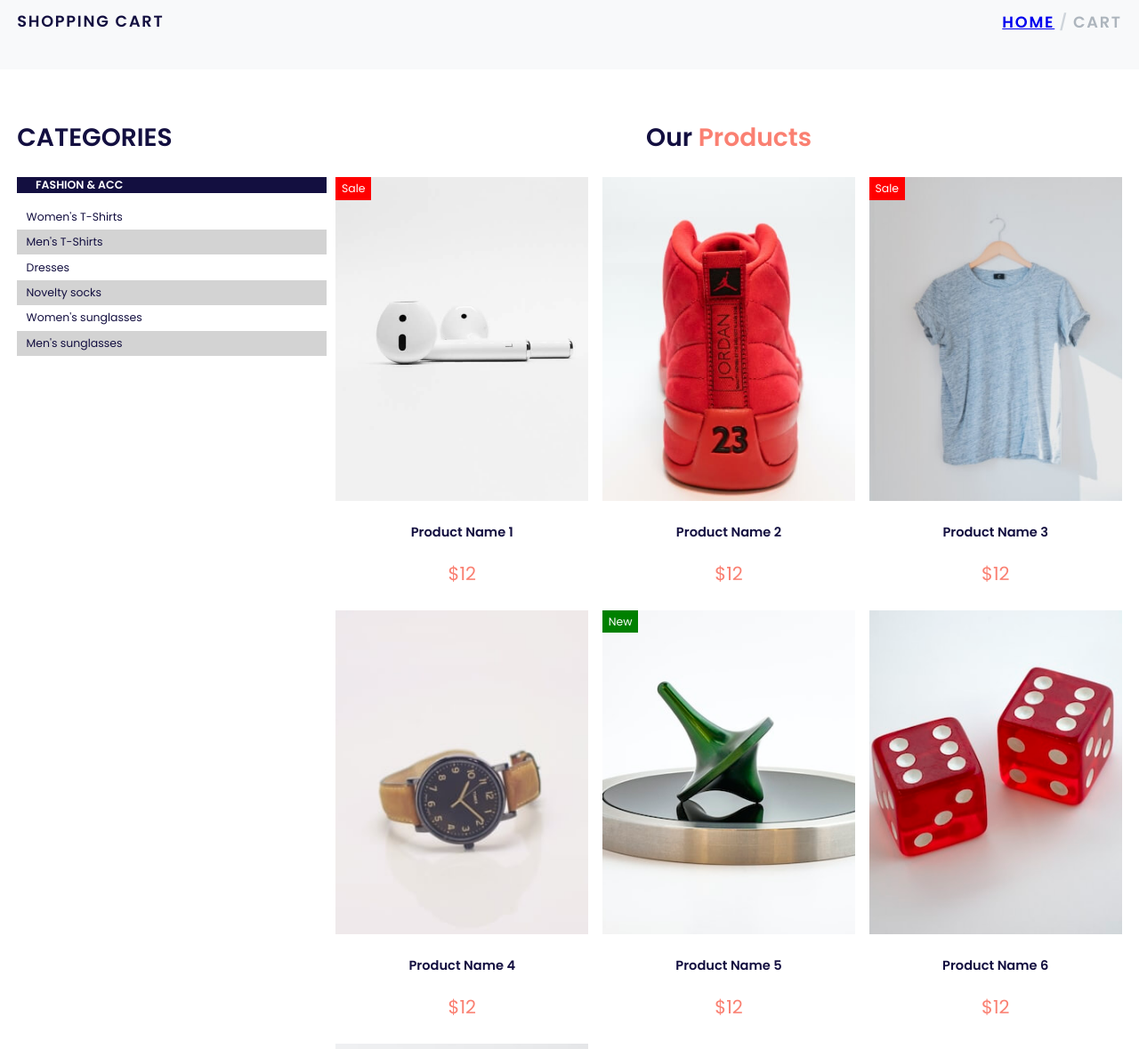
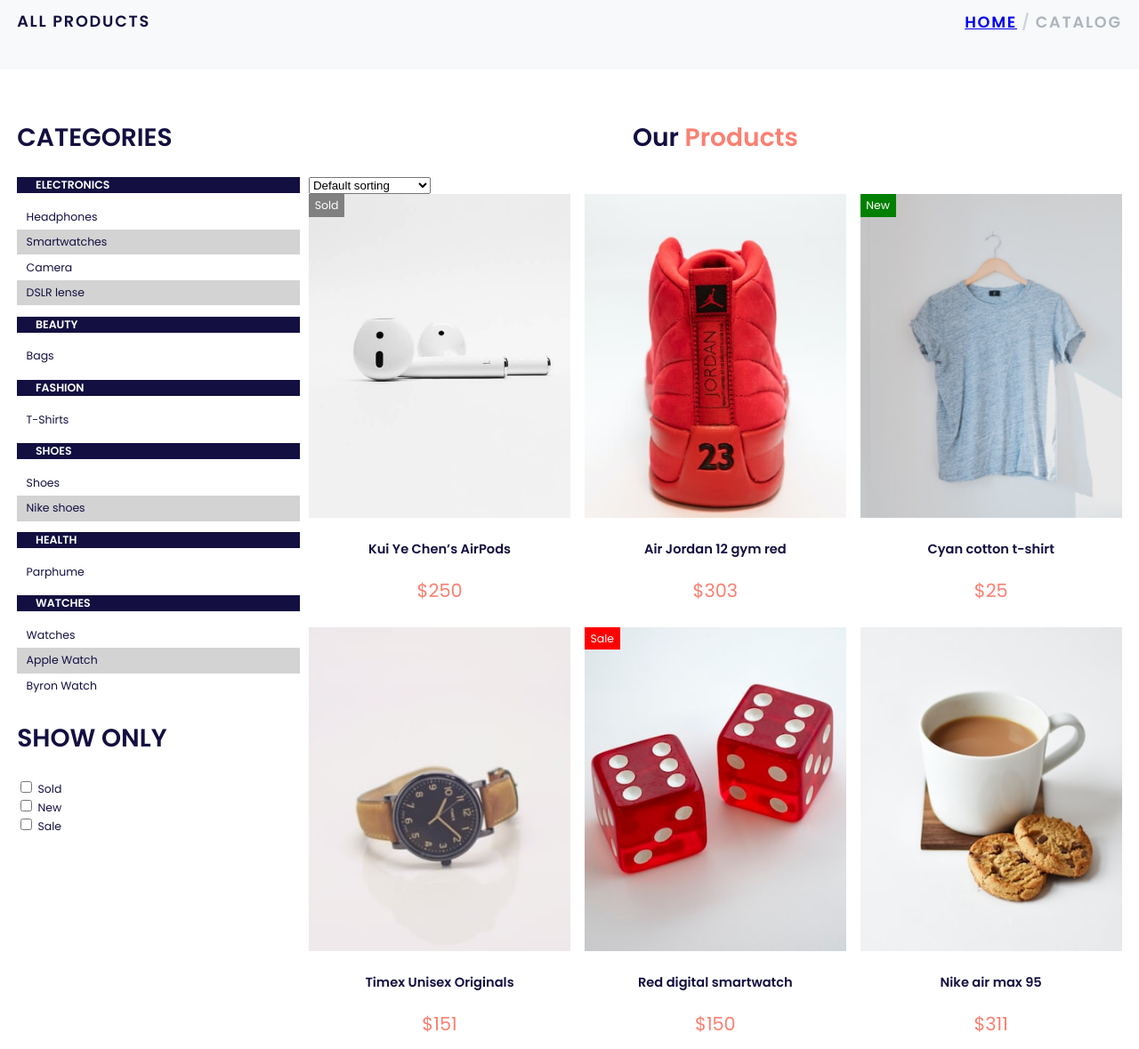
Before and after one commit to couchjanus/js-g31, a plain HTML site: page catalog.html in a window 1280 px wide. Shown: the part 91-1270 px from the top of the page at 89% size. Drawn offline with Linux system fonts and the light colour scheme.

Commit message:
added unit 5

```diff
--- a/catalog.html
+++ b/catalog.html
@@ -27,18 +27,18 @@
           <a href="cart.html" class="fas fa-dolly-flatbed">(<span id="total-amout-in-cart">0</span>)</a>
           <a href="#!" onclick="window.login.showModal();" class="far fa-user"></a>
     </nav>
-</header>
+  </header>
 
 
     <!-- breadcrumb -->
     <section class="bg-light mt-5">
         <div class="container py-5">
           <div class="breadcrumb-container">
-            <div class="breadcrumb-title">Shopping cart</div>
+            <div class="breadcrumb-title">All products</div>
 
             <ul class="breadcrumb">
                   <li class="breadcrumb-item"><a class="text-dark" href="index.html">Home</a></li>
-                  <li class="breadcrumb-item active">Cart</li>
+                  <li class="breadcrumb-item active">Catalog</li>
             </ul>
 
           </div>
@@ -51,138 +51,20 @@
         <div class="container catalog-container">
             <aside>
                 <h2 class="text-uppercase mb-4">Categories</h2>
+                <span id="category-container"></span>
+                <h2 class="text-uppercase mb-4">Show only</h2>
+                <span class="show-only"></span>
 
-                <div class="py-2 px-4 bg-dark text-white mb-3">
-                    <strong class="small text-uppercase fw-bold">Fashion &amp; Acc</strong>
-                </div>
-
-                <ul class="list-unstyled categories small text-muted">
-                    <li><a class="reset-anchor" href="#!">Women's T-Shirts</a></li>
-                    <li><a class="reset-anchor" href="#!">Men's T-Shirts</a></li>
-                    <li><a class="reset-anchor" href="#!">Dresses</a></li>
-                    <li><a class="reset-anchor" href="#!">Novelty socks</a></li>
-                    <li><a class="reset-anchor" href="#!">Women's sunglasses</a></li>
-                    <li><a class="reset-anchor" href="#!">Men's sunglasses</a></li>
-                </ul>
             </aside>
             <main>
                 <header class="header">
                     <h2>Our <span>Products</span></h2>
                 </header>
 
+                <select class="selectpicker"></select>
+
                 <div class="product-container">
-                  <div class="product">
-                    <div class="icons">
-                      <a href="#" class="fas fa-shopping-cart add-to-cart"></a>
-                      <a href="#" class="fas fa-heart add-to-wishlist"></a>
-                      <a href="#productView" class="fas fa-eye detail"></a>
-                    </div>
-                    <div class="image">
-                      <div class="badge text-white bg-sale">Sale</div>
-                      <img src="images/product-1.jpg">
-                    </div>
 
-                    <div class="content">
-                      <h3>Product Name 1</h3>
-                      <div class="price">12</div>
-                    </div>
-                  </div>
-                  <div class="product">
-                    <div class="icons">
-                      <a href="#" class="fas fa-shopping-cart add-to-cart"></a>
-                      <a href="#" class="fas fa-heart add-to-wishlist"></a>
-                      <a href="#productView" class="fas fa-eye detail"></a>
-                    </div>
-                    <div class="image">
-                      <img src="images/product-2.jpg">
-                    </div>
-
-                    <div class="content">
-                      <h3>Product Name 2</h3>
-                      <div class="price">12</div>
-                    </div>
-                  </div>
-                  <div class="product">
-                    <div class="icons">
-                      <a href="#" class="fas fa-shopping-cart add-to-cart"></a>
-                      <a href="#" class="fas fa-heart add-to-wishlist"></a>
-                      <a href="#productView" class="fas fa-eye detail"></a>
-                    </div>
-                    <div class="image">
-                      <div class="badge text-white bg-sale">Sale</div>
-                      <img src="images/product-3.jpg">
-                    </div>
-
-                    <div class="content">
-                      <h3>Product Name 3</h3>
-                      <div class="price">12</div>
-                    </div>
-                  </div>
-                  <div class="product">
-                    <div class="icons">
-                      <a href="#" class="fas fa-shopping-cart add-to-cart"></a>
-                      <a href="#" class="fas fa-heart add-to-wishlist"></a>
-                      <a href="#productView" class="fas fa-eye detail"></a>
-                    </div>
-
-                    <div class="image">
-                      <img src="images/product-4.jpg">
-                    </div>
-
-                    <div class="content">
-                      <h3>Product Name 4</h3>
-                      <div class="price">12</div>
-                    </div>
-                  </div>
-                  <div class="product">
-                    <div class="icons">
-                      <a href="#" class="fas fa-shopping-cart add-to-cart"></a>
-                      <a href="#" class="fas fa-heart add-to-wishlist"></a>
-                      <a href="#productView" class="fas fa-eye detail"></a>
-                    </div>
-
-                    <div class="image">
-                      <div class="badge text-white bg-new">New</div>
-                      <img src="images/product-7.jpg">
-                    </div>
-
-                    <div class="content">
-                      <h3>Product Name 5</h3>
-                      <div class="price">12</div>
-                    </div>
-                  </div>
-                  <div class="product">
-                    <div class="icons">
-                      <a href="#" class="fas fa-shopping-cart add-to-cart"></a>
-                      <a href="#" class="fas fa-heart add-to-wishlist"></a>
-                      <a href="#productView" class="fas fa-eye detail"></a>
-                    </div>
-
-                    <div class="image">
-                      <img src="images/product-5.jpg">
-                    </div>
-
-                    <div class="content">
-                      <h3>Product Name 6</h3>
-                      <div class="price">12</div>
-                    </div>
-                  </div>
-                  <div class="product">
-                    <div class="icons">
-                      <a href="#" class="fas fa-shopping-cart add-to-cart"></a>
-                      <a href="#" class="fas fa-heart add-to-wishlist"></a>
-                      <a href="#productView" class="fas fa-eye detail"></a>
-                    </div>
-
-                    <div class="image">
-                      <img src="images/product-6.jpg">
-                    </div>
-
-                    <div class="content">
-                      <h3>Product Name 7</h3>
-                      <div class="price">12</div>
-                    </div>
-                  </div>
                 </div>
             </main>
 
@@ -265,8 +147,10 @@
     </ul>
   </section>
 </footer>
+<div class="modal-window"></div>
 
-
-<script src="js/main.js" defer></script>
+<script src="js/db.js" defer></script>
+<script src="js/main.js" type="module" defer>
+</script>
 </body>
 </html>
--- a/js/db.js
+++ b/js/db.js
@@ -207,78 +207,78 @@ let categories = [
 		id: 1,
 		image: "https://couchjanus.github.io/images/product-1.jpg",
 		section: "Electronics",
-    name: "Headphones"
+    	name: "Headphones"
 	},
 	{
     id: 2,
-    name: "Bags",
+    	name: "Bags",
 		image: "https://couchjanus.github.io/images/product-2.jpg",
-		section: "Health & Beauty",
+		section: "Beauty",
 	},
 	{
 		id: 3,
 		image: "https://couchjanus.github.io/images/product-3.jpg",
 		name: "T-Shirts",
-    section: "Fashion & Acc"
+    	section: "Fashion"
 	},
 	{
 		id: 4,
 		image: "https://couchjanus.github.io/images/product-4.jpg",
 		name: "Smartwatches",
-    section: "Electronics"
+    	section: "Electronics"
 	},
 	{
 		id: 5,
 		image: "https://couchjanus.github.io/images/product-5.jpg",
 		name: "Shoes",
-    section: "Fashion & Acc"
+    	section: "Shoes"
 	},
 
 	{
 		id: 6,
 		image: "https://couchjanus.github.io/images/product-7.jpg",
 		name: "Parphume",
-    section: "Health & Beauty"
+    	section: "Health"
 	},
 	{
 		id: 7,
 		image: "https://couchjanus.github.io/images/product-9.jpg",
 		name: "Watches",
-    section: "Health & Beauty",
+    	section: "Watches",
 	},
 
 	{
 		id: 8,
 		image: "https://couchjanus.github.io/images/product-8.jpg",
 		name: "Apple Watch",
-    section: "Electronics"
+    	section: "Watches"
 	},
 
 	{
 		id: 9,
 		image: "https://couchjanus.github.io/images/product-9.jpg",
 		name: "Byron Watch",
-    section: "Health & Beauty"
+    	section: "Watches"
 	},
 
 	{
 		id: 10,
 		image: "https://couchjanus.github.io/images/product-10.jpg",
 		name: "Camera",
-    section: "Electronics"
+    	section: "Electronics"
 	},
 	{
 		id: 11,
 		image: "https://couchjanus.github.io/images/product-11.jpg",
 		name: "Nike shoes",
-    section: "Fashion & Acc"
+    	section: "Shoes"
 	},
 
 	{
 		id: 12,
 		image: "https://couchjanus.github.io/images/product-12.jpg",
 		name: "DSLR lense",
-    section: "Electronics"
+    	section: "Electronics"
 	},
 
 ];
--- a/js/main.js
+++ b/js/main.js
@@ -7,28 +7,7 @@ import {detailButton} from '/js/modules/modal.js';
 
 import {populateShoppingCart, renderCart} from '/js/modules/cart.js';
 import {cartItemsAmount} from '/js/modules/helpers.js';
-
-// const  totalAmoutInWishlist = document.getElementById("total-amout-in-wishlist");
-
-
-// let addToCartButtons = document.querySelectorAll('.add-to-cart');
-
-
-// let addToWishlistButtons = document.querySelectorAll('.add-to-wishlist');
-
-
-// function counter(total) {
-//     let value = +total.innerText;
-
-//     return function(increment) {
-//         value += increment;
-//         total.innerText = value;
-//         total.style.color = "red";
-//     }
-// }
-
-// let totalInWishlist = counter(totalAmoutInWishlist);
-// let totalInCart = counter(totalAmoutInCart);
+import {populateCategories, renderCategory, renderShowOnly, renderSelect} from '/js/modules/categories.js';
 
 
 let cart = [];
@@ -45,6 +24,24 @@ function main() {
 
         addProductToCartButton(cart);
         detailButton(cart, products);
+
+        const selectPicker = document.querySelector('.selectpicker');
+        if(selectPicker) {
+            renderSelect(selectPicker, products, productContainer, cart);
+        }
+
+        const categoryContainer = document.getElementById('category-container');
+
+        if (categoryContainer) {
+            populateCategories(categoryContainer, categories);
+            renderCategory(productContainer, '#category-container', products, cart)
+        }
+
+        const showOnly = document.querySelector('.show-only');
+
+        if (showOnly) {
+            renderShowOnly(showOnly, products, productContainer);
+        }
     }
 
 
--- /dev/null
+++ b/js/modules/categories.js
@@ -0,0 +1,156 @@
+import {populateProductList, addProductToCartButton} from '/js/modules/catalog.js';
+import {detailButton} from '/js/modules/modal.js';
+
+function distinctSections(items) {
+    let mapped = [...items.map(item => item.section)];
+    let unique = [...new Set(mapped)];
+    return unique;
+}
+
+const sectionName = section => {
+    let myDiv = document.createElement('div');
+    myDiv.setAttribute('class', "py-2 px-4 bg-dark text-white mb-3");
+    let strong = document.createElement('strong');
+    strong.setAttribute('class', "small text-uppercase fw-bold");
+    strong.innerText = section;
+    myDiv.appendChild(strong);
+    return myDiv;
+}
+
+const liElement = obj => `
+<li><a class="reset-anchor category-item" href="#!" data-id="${obj.id}">${obj.name}</a></li>
+`;
+
+let ulElement = items => {
+    let ul = document.createElement('ul');
+    ul.setAttribute('class', "list-unstyled categories small text-muted");
+    let res = '';
+    for (let item of items) {
+        res += liElement(item);
+    }
+    ul.innerHTML = res;
+    return ul;
+}
+
+function categoriesCollation(distinct, categories) {
+    let result = [];
+    let i = 0;
+
+    for (let section of distinct) {
+        result[i] = categories.filter(item => item.section === section);
+        i++;
+    }
+    return result;
+}
+
+export const populateCategories = (categoryContainer, coragories) => {
+    let distinct = distinctSections(categories);
+
+    // console.log(distinct)
+    let collation = categoriesCollation(distinct, categories);
+
+    for (let i=0; i<distinct.length; i++) {
+        categoryContainer.appendChild(sectionName(distinct[i]));
+        categoryContainer.appendChild(ulElement(collation[i]));
+    }
+
+}
+
+export function renderCategory(productContainer, selector, products, cart) {
+    const categoryItems = document.querySelectorAll(selector);
+    categoryItems.forEach(item => item.addEventListener('click', e =>{
+        e.preventDefault();
+        if(e.target.classList.contains('category-item')) {
+            const category = e.target.dataset.id;
+            const categoryFilter = items => items.filter(item => item.category == category);
+            productContainer.innerHTML = populateProductList(categoryFilter(products));
+        }else{
+            productContainer.innerHTML = populateProductList(products);
+        }
+
+        addProductToCartButton(cart);
+        detailButton(cart, products);
+    }))
+}
+
+
+const badgeTemplate = item => `
+<div class="form-check mb-1">
+<input class="form-check-input" type="checkbox" id="id-${item}" value="${item}" name="badge">
+<label class="form-check-label" for="id-${item}">${item}</label>
+</div>
+`;
+
+
+export const renderShowOnly = (showOnly, products, productContainer) => {
+
+    // let badges = [...new Set([...products.map(item => item.badge.title)])];
+    let badges = [...new Set([...products.map(item => item.badge.title)].filter(item=>item !=''))];
+    // console.log(badges)
+
+    showOnly.innerHTML = badges.map(item => badgeTemplate(item)).join("");
+
+    let checkboxs = showOnly.querySelectorAll('input[name="badge"]');
+    let values = [];
+
+    const renderList = (products, value) => populateProductList(products.filter(product=>product.badge.title.includes(value)));
+
+    checkboxs.forEach(item => {
+
+        item.addEventListener('change', e => {
+            if (e.target.checked) {
+                values.push(item.value)
+                productContainer.innerHTML = values.map(value => renderList(products, value)).join('');
+            }else{
+                if(values.length != 0) {
+                    values.pop(item.value)
+                    productContainer.innerHTML = values.map(value => renderList(products, value)).join('');
+                }
+            }
+            if (values.length == 0){
+                productContainer.innerHTML = populateProductList(products);
+            }
+        })
+    })
+
+}
+
+const sortingOrders = [
+    {key:"default", value:"Default sorting"},
+    {key:"popularity", value:"Popularity products"},
+    {key:"low-high", value:"Low to High price"},
+    {key:"high-low", value:"High to Low price"},
+]
+
+export const sortingOptions = () => sortingOrders.map(item => `<option value="${item.key}">${item.value}</option>`).join('');
+
+let compare = (key, order='asc') => (a, b) => {
+    if(!a.hasOwnProperty(key) || !b.hasOwnProperty(key)) return 0;
+
+    const A = (typeof a[key] === 'string') ? a[key].toUpperCase() : a[key];
+    const B = (typeof b[key] === 'string') ? b[key].toUpperCase() : b[key];
+
+    let comparison = 0;
+
+    comparison = (A > B) ? 1 : -1;
+    return (order === 'desc') ? -comparison : comparison;
+}
+
+export function renderSelect(selectPicker, products, productContainer, cart) {
+    selectPicker.innerHTML = sortingOptions();
+    selectPicker.addEventListener('change', function(){
+        switch(this.value) {
+            case 'low-high':
+                productContainer.innerHTML = populateProductList(products.sort(compare('price', 'asc')));
+                break;
+            case 'high-low':
+                productContainer.innerHTML = populateProductList(products.sort(compare('price', 'desc')));
+                break;
+            case 'popularity':
+                productContainer.innerHTML = populateProductList(products.sort(compare('stars', 'asc')));
+                break;
+            default:
+                productContainer.innerHTML = populateProductList(products.sort(compare('id', 'asc')));
+        }
+    })
+}
```
